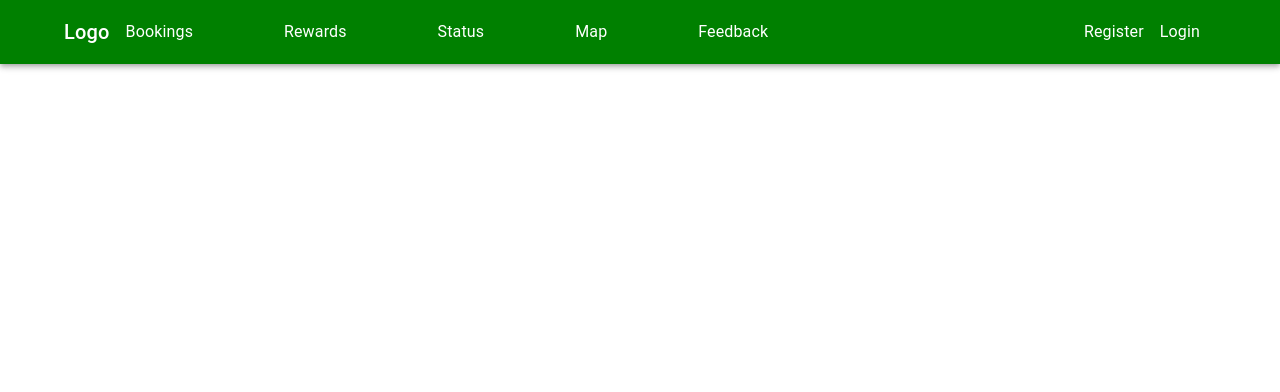
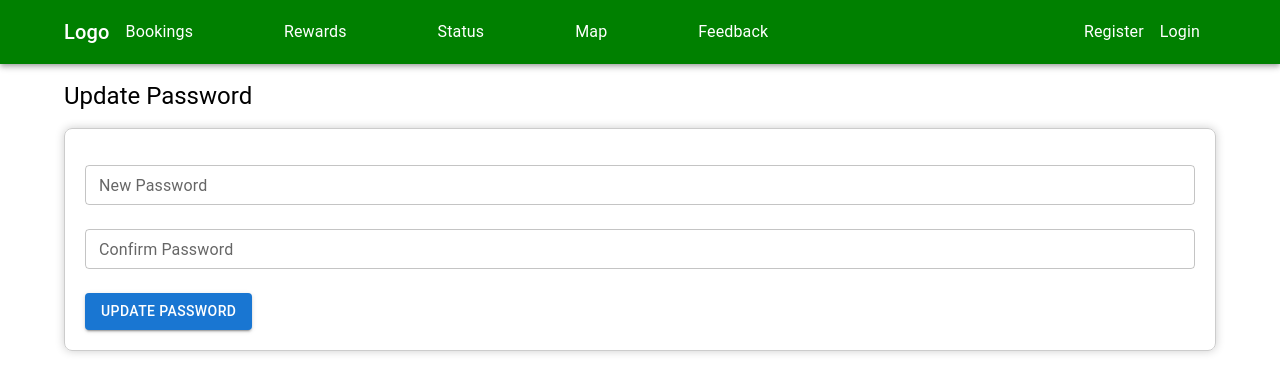
Before and after one commit to ArcusO0/FSDP-charger-app, a React (Vite) app in the folder client/: page /#/updatepassword in a window 1280 px wide. Shown: the top 392 px of the page. Built offline with nearby package versions, Linux system fonts and the light colour scheme; no server answers.

Commit message:
updated password

```diff
--- a/client/src/App.jsx
+++ b/client/src/App.jsx
@@ -11,6 +11,7 @@ import UpdateProfile from './pages/UpdateProfile';
 import LoginAdmin from './pages/LoginAdmin'
 import Navbaradmin from './pages/navbar/navbaradmin';
 import Navbarvendor from './pages/navbar/navbarvendor';
+import UpdatePassword from './pages/UpdatePassword';
 
 
 
@@ -79,6 +80,7 @@ function App() {
           <Route path={"/loginvendor"} element={<LoginVendor />} />
           <Route path={"/registervendor"} element={<RegisterVendor />} />
           <Route path={"/updateprofile"} element={<UpdateProfile />} />
+          <Route path={"/updatepassword"} element={<UpdatePassword />} />
           <Route path={"/loginadmin"} element={<LoginAdmin />} />
           <Route path={"/navbaradmin"} element={<Navbaradmin/>} />
           <Route path={"/navbarvendor"} element={<Navbarvendor/>} />
--- a/client/src/pages/RegisterVendor.jsx
+++ b/client/src/pages/RegisterVendor.jsx
@@ -45,7 +45,7 @@ function Registervendor() {
             http.post("/vendor/register", data)
                 .then((res) => {
                     console.log(res.data);
-                    navigate("/login");
+                    navigate("/Login#/LoginVendor");
                 })
                 .catch(function (err) {
                     toast.error(`${err.response.data.message}`);
--- /dev/null
+++ b/client/src/pages/UpdatePassword.jsx
@@ -0,0 +1,155 @@
+import React, { useState, useEffect } from 'react';
+import { useParams, useNavigate } from 'react-router-dom';
+import { Box, Typography, TextField, Button, Grid, Dialog, DialogTitle, DialogContent, DialogContentText, DialogActions } from '@mui/material';
+import http from '../http';
+import { useFormik } from 'formik';
+import * as yup from 'yup';
+import { ToastContainer, toast } from 'react-toastify';
+import 'react-toastify/dist/ReactToastify.css';
+
+function UpdatePassword() {
+    const { id } = useParams();
+    const navigate = useNavigate();
+    const [user, setUser] = useState({
+        name: "",
+        email: ""
+    });
+
+    const [openDialog, setOpenDialog] = useState(false);
+
+    useEffect(() => {
+        if (localStorage.getItem("accessToken")) {
+            http.get('/user/auth').then((res) => {
+                setUser(res.data.user);
+            });
+        }
+    }, []);
+
+    useEffect(() => {
+        formik.setValues({
+            name: user.name,
+            email: user.email,
+            newPassword: '',
+            confirmPassword: ''
+        });
+    }, [user]);
+
+    const formik = useFormik({
+        initialValues: {
+            name: user.name,
+            email: user.email,
+            newPassword: '',
+            confirmPassword: ''
+        },
+        enableReinitialize: true,
+        validationSchema: yup.object().shape({
+            newPassword: yup.string().trim()
+                .min(8, 'Password must be at least 8 characters')
+                .max(50, 'Password must be at most 50 characters')
+                .required('Password is required'),
+            confirmPassword: yup.string().trim()
+                .min(8, 'Password must be at least 8 characters')
+                .max(50, 'Password must be at most 50 characters')
+                .required('Confirm Password is required')
+                .oneOf([yup.ref('newPassword'), null], 'Passwords must match'),
+        }),
+        onSubmit: () => {
+            setOpenDialog(true);
+        }
+    });
+
+    const handleUpdatePassword = () => {
+        if (formik.isValid) {
+            setOpenDialog(true);
+        } else {
+            // Handle invalid form state, such as showing errors or messages
+            toast.error('Please ensure both passwords match and meet requirements.');
+        }
+    };
+    const handleConfirmUpdatePassword = () => {
+        setOpenDialog(false);
+        localStorage.clear();
+        window.location = "/";
+    };
+
+
+    const handleCloseDialog = () => {
+        setOpenDialog(false);
+    };
+
+    return (
+        <Box>
+            <Typography variant="h5" sx={{ my: 2 }}>
+                Update Password
+            </Typography>
+            <Box
+                component="form"
+                onSubmit={formik.handleSubmit}
+                sx={{
+                    border: '1px solid #ccc',
+                    padding: '20px',
+                    borderRadius: '8px',
+                    boxShadow: '0 0 10px rgba(0, 0, 0, 0.2)',
+                }}
+            >
+                {/* ... (existing form fields) ... */}
+
+                {/* New Password */}
+                <TextField
+                    fullWidth
+                    margin="normal"
+                    label="New Password"
+                    type="password"
+                    name="newPassword"
+                    size="small"
+                    value={formik.values.newPassword}
+                    onChange={formik.handleChange}
+                    error={formik.touched.newPassword && Boolean(formik.errors.newPassword)}
+                    helperText={formik.touched.newPassword && formik.errors.newPassword}
+                />
+
+                {/* Confirm Password */}
+                <TextField
+                    fullWidth
+                    margin="normal"
+                    label="Confirm Password"
+                    type="password"
+                    name="confirmPassword"
+                    size="small"
+                    value={formik.values.confirmPassword}
+                    onChange={formik.handleChange}
+                    error={formik.touched.confirmPassword && Boolean(formik.errors.confirmPassword)}
+                    helperText={formik.touched.confirmPassword && formik.errors.confirmPassword}
+                />
+
+                <Box sx={{ mt: 2 }}>
+                    <Button variant="contained" type="button" onClick={handleUpdatePassword}>
+                        Update Password
+                    </Button>
+                </Box>
+            </Box>
+
+            {/* Confirmation Dialog */}
+            <Dialog open={openDialog} onClose={handleCloseDialog}>
+                <DialogTitle>Confirm Password Update</DialogTitle>
+                <DialogContent>
+                    <DialogContentText>
+                        Are you sure you want to update your password?
+                    </DialogContentText>
+                </DialogContent>
+                <DialogActions>
+                    <Button onClick={handleCloseDialog} color="primary">
+                        Cancel
+                    </Button>
+                    <Button onClick={handleConfirmUpdatePassword} color="primary">
+                        Update
+                    </Button>
+                </DialogActions>
+            </Dialog>
+
+            <ToastContainer />
+        </Box>
+    );
+}
+
+export default UpdatePassword;
--- a/client/src/pages/UpdateProfile.jsx
+++ b/client/src/pages/UpdateProfile.jsx
@@ -159,7 +159,7 @@ function UpdateProfile() {
                 </Grid>
                 <Box sx={{ mt: 2 }}>
                     <Button variant="contained" type="submit">
-                        Update Password
+                    <a href="/Login#/UpdatePassword">Update Password</a>
                     </Button>
                     <Button
                         variant="contained"
```
Also changed, not shown: client/public/upload/testprofilepic.jpg (renamed from client/public/upload/cool-profile-picture-87h46gcobjl5e4xu.jpg).
